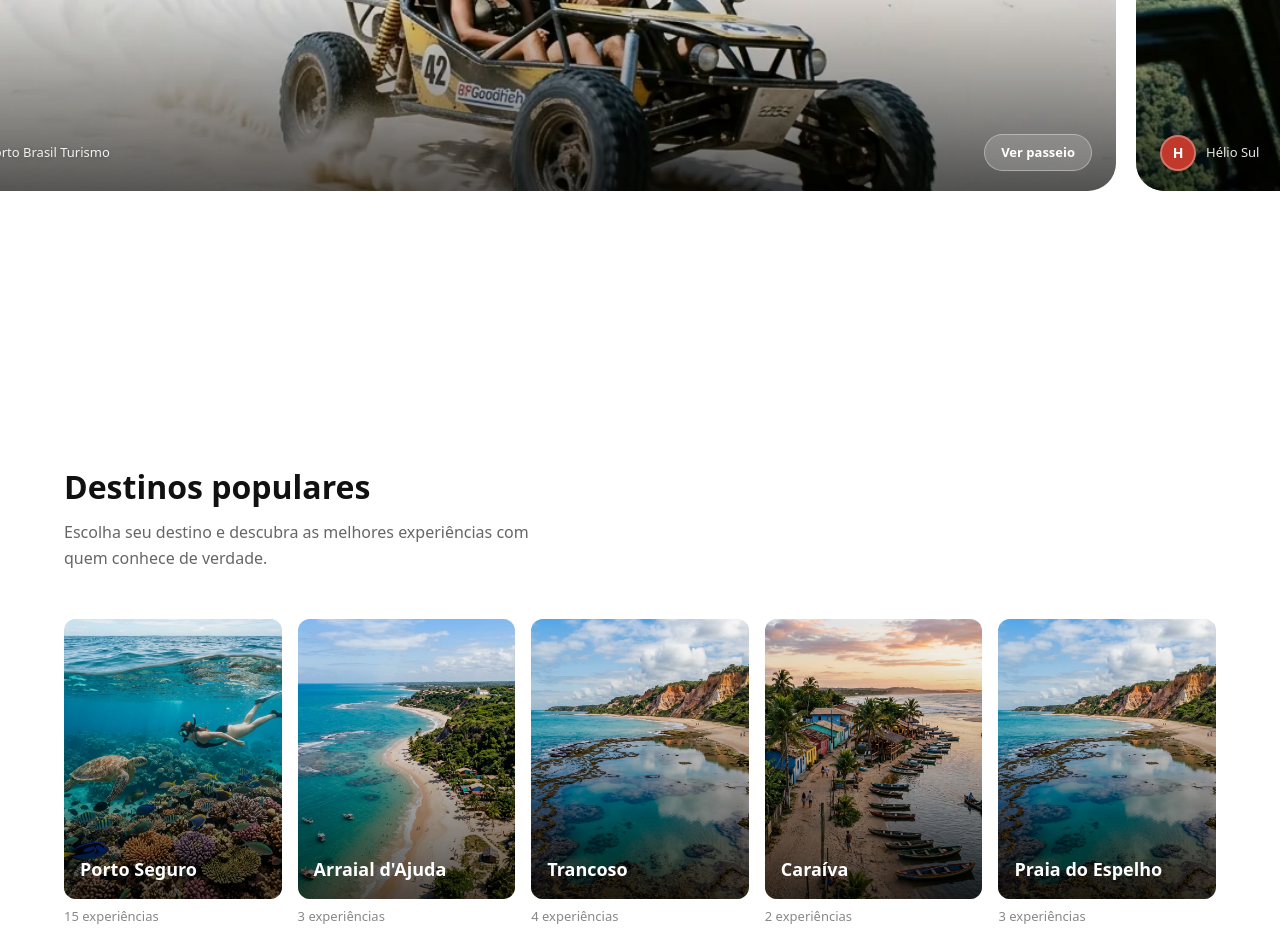
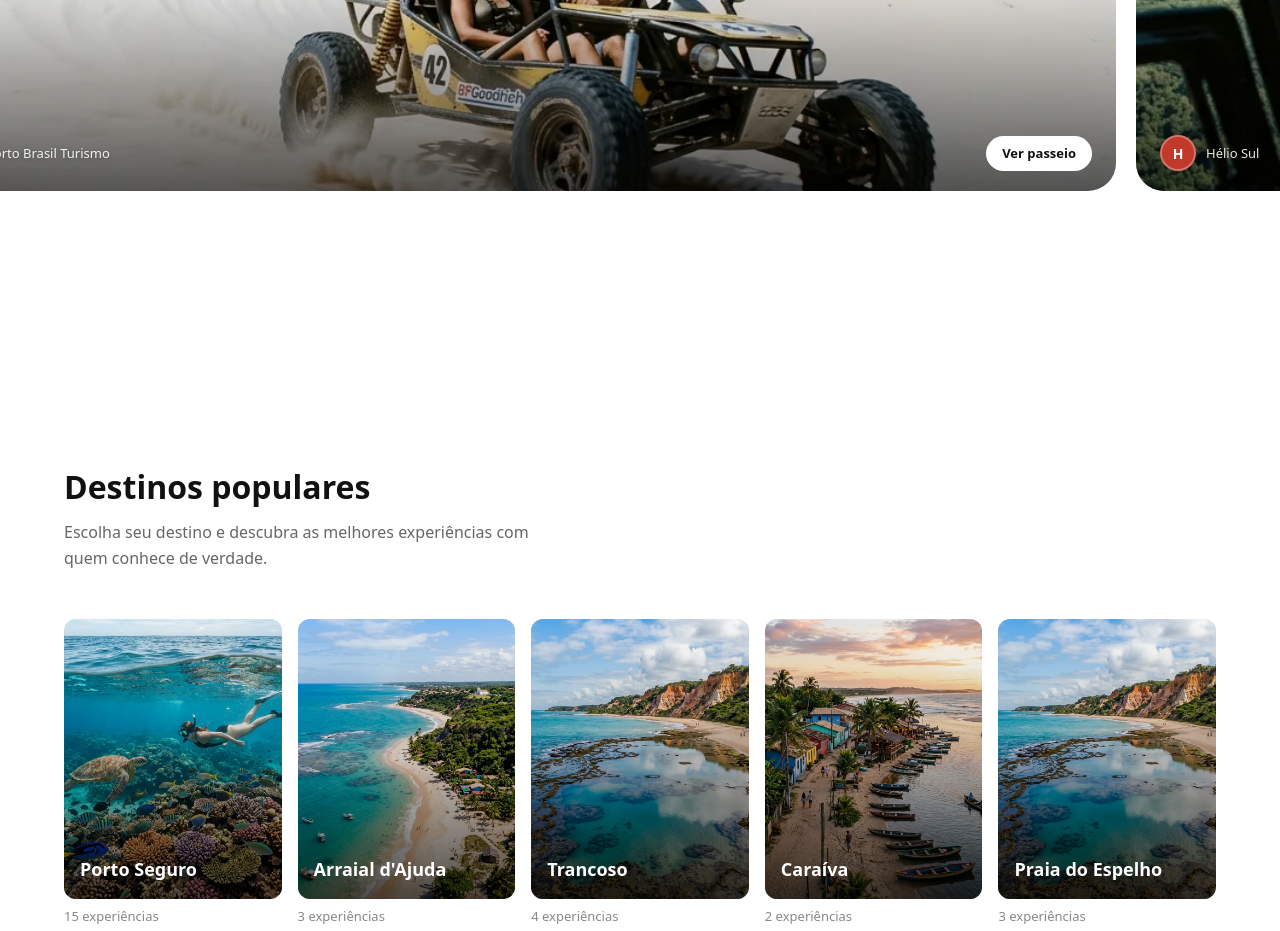
Before and after one commit to Huendelx/Tour-Porto-Seguro, a Next.js app: page / in a window 1280 px wide. Shown: the part 1460-2391 px from the top of the page. Built offline with nearby package versions, Linux system fonts and the light colour scheme.

Commit message:
fix: botão Ver passeio branco sólido com texto preto

```diff
--- a/src/app/globals.css
+++ b/src/app/globals.css
@@ -215,21 +215,19 @@ body {
   text-shadow: 0 1px 6px rgba(0,0,0,0.4);
 }
 .hl-card-cta {
-  background: rgba(255,255,255,0.18);
-  backdrop-filter: blur(12px);
-  -webkit-backdrop-filter: blur(12px);
-  border: 1px solid rgba(255,255,255,0.35);
-  color: #fff;
+  background: #fff;
+  border: none;
+  color: #111;
   font-size: 13px;
   font-weight: 600;
   padding: 8px 16px;
   border-radius: 999px;
   text-decoration: none;
-  transition: background 0.2s ease;
+  transition: opacity 0.2s ease;
   white-space: nowrap;
 }
 .hl-card-cta:hover {
-  background: rgba(255,255,255,0.30);
+  opacity: 0.88;
 }
 
 /* frost morphism */
```
